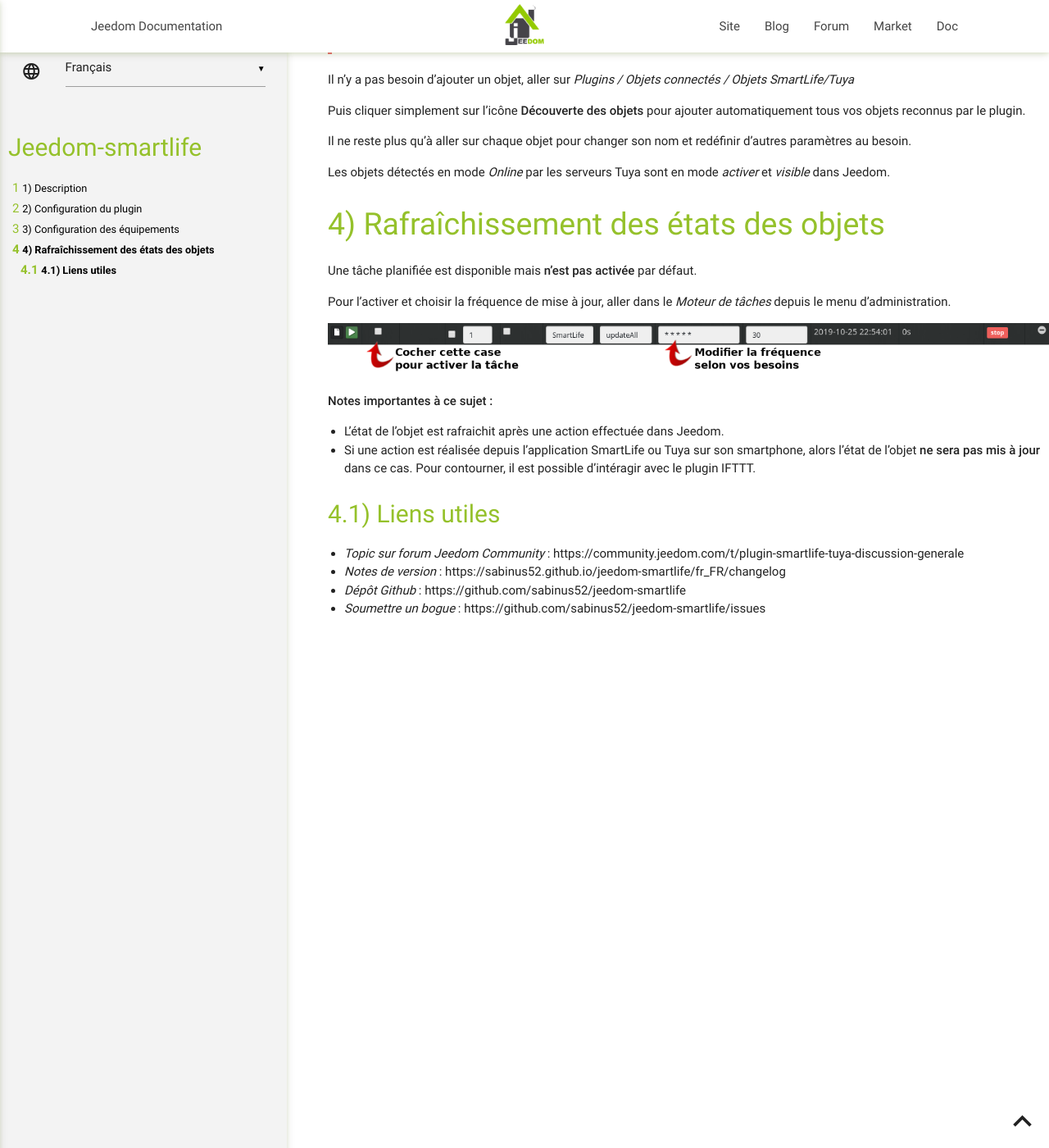
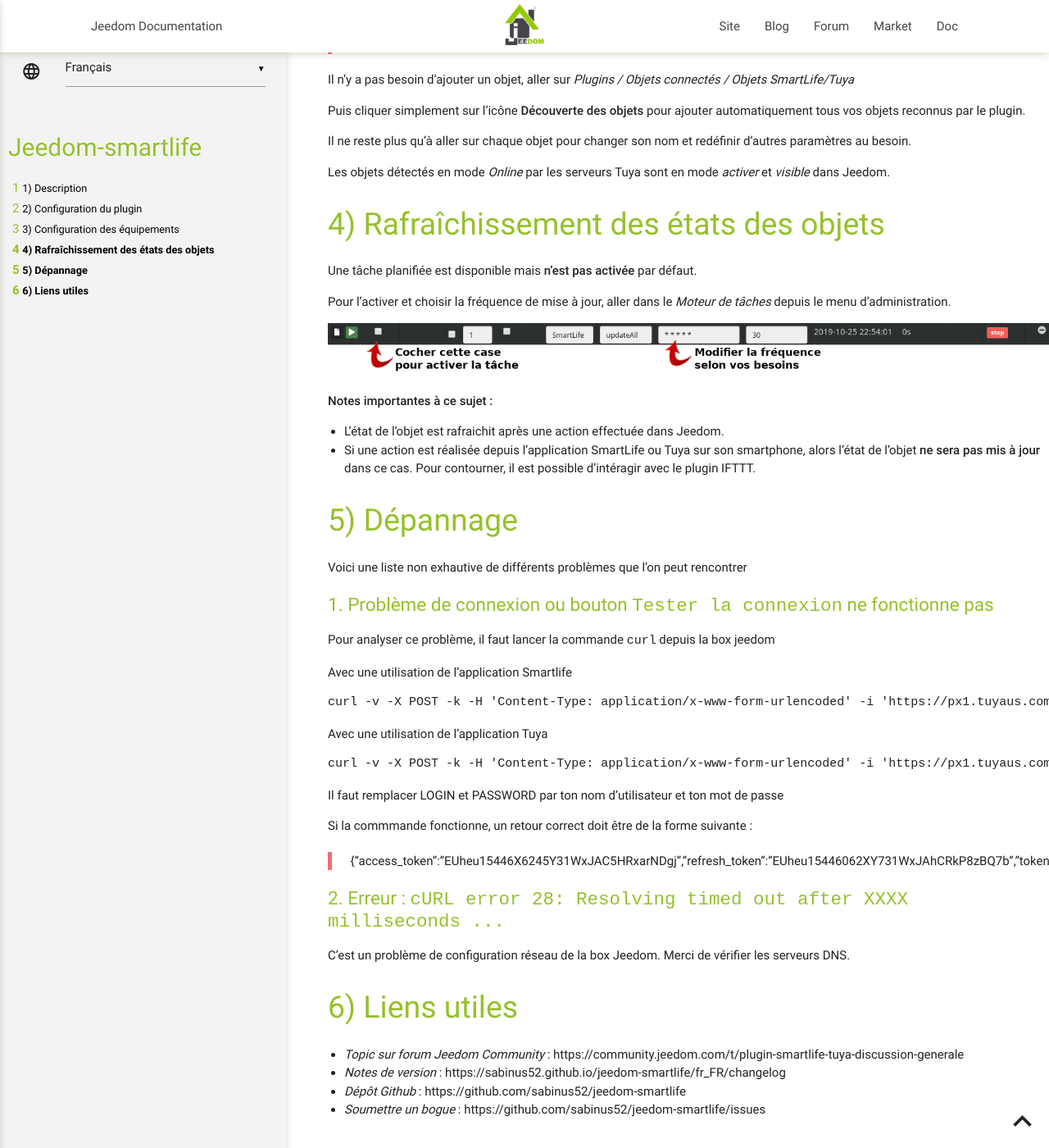
Before and after one commit to sabinus52/jeedom-smartlife, a Jekyll site: the page built from docs/fr_FR/index.md, in a window 1280 px wide and 1400 px high, scrolled down 847 px. Shown: the whole window at 82% size. Built offline with Jekyll 4.4.1, drawn with Linux system fonts in a browser that asks for light colours; our own code applies the rules of GitHub Pages for plain Markdown files.

Commit message:
Doc ajout chapitre dépannage

```diff
--- a/docs/fr_FR/index.md
+++ b/docs/fr_FR/index.md
@@ -15,6 +15,7 @@ Ce plugin permet de contrôler les objects connectés SmartLife ou Tuya.
 Les autres objets ne sont pas encore pris en compte. Certains objets comme le détecteur de porte, la sirène ne sont pas reconnus par l'API et ne seront donc pas gérés par le plugin.
 
 
+
 # Configuration du plugin
 
 Après téléchargement du plugin, il vous suffit juste d’activer celui-ci et de saisir son compte de connexion qui a été créé depuis l'application mobile :
@@ -25,6 +26,7 @@ Après téléchargement du plugin, il vous suffit juste d’activer celui-ci et
 - Nom de l'application qui a été utilisée lors de l'inscription
 
 Sauvegarder les informations et après il est possible de faire un test pour vérifier la bonne connexion avec les serveurs Tuya.
+
 
 
 # Configuration des équipements
@@ -38,6 +40,7 @@ Puis cliquer simplement sur l'icône **Découverte des objets** pour ajouter aut
 Il ne reste plus qu'à aller sur chaque objet pour changer son nom et redéfinir d'autres paramètres au besoin.
 
 Les objets détectés en mode *Online* par les serveurs Tuya sont en mode *activer* et *visible* dans Jeedom.
+
 
 
 # Rafraîchissement des états des objets
@@ -55,7 +58,38 @@ Pour l'activer et choisir la fréquence de mise à jour, aller dans le *Moteur d
 - Si une action est réalisée depuis l'application SmartLife ou Tuya sur son smartphone, alors l'état de l'objet **ne sera pas mis à jour** dans ce cas. Pour contourner, il est possible d'intéragir avec le plugin IFTTT.
 
 
-## Liens utiles
+
+# Dépannage
+
+Voici une liste non exhautive de différents problèmes que l'on peut rencontrer
+
+### 1. Problème de connexion ou bouton `Tester la connexion` ne fonctionne pas
+
+Pour analyser ce problème, il faut lancer la commande `curl` depuis la box jeedom
+
+Avec une utilisation de l'application Smartlife
+~~~ bash
+curl -v -X POST -k -H 'Content-Type: application/x-www-form-urlencoded' -i 'https://px1.tuyaus.com/homeassistant/auth.do' --data 'userName=LOGIN&password=PASSORD&countryCode=33&bizType=smart_life&from=tuya'
+~~~
+
+Avec une utilisation de l'application Tuya
+~~~ bash
+curl -v -X POST -k -H 'Content-Type: application/x-www-form-urlencoded' -i 'https://px1.tuyaus.com/homeassistant/auth.do' --data 'userName=LOGIN&password=PASSORD&countryCode=33&bizType=smart_life&from=tuya'
+~~~
+
+Il faut remplacer LOGIN et PASSWORD par ton nom d'utilisateur et ton mot de passe
+
+Si la commmande fonctionne, un retour correct doit être de la forme suivante :
+> {"access_token":"EUheu15446X6245Y31WxJAC5HRxarNDgj","refresh_token":"EUheu15446062XY731WxJAhCRkP8zBQ7b","token_type":"bearer","expires_in":864000}
+
+
+### 2. Erreur : `cURL error 28: Resolving timed out after XXXX milliseconds ...`
+
+C'est un problème de configuration réseau de la box Jeedom. Merci de vérifier les serveurs DNS.
+
+
+
+# Liens utiles
 
 - *Topic sur forum Jeedom Community* : https://community.jeedom.com/t/plugin-smartlife-tuya-discussion-generale
 - *Notes de version* : https://sabinus52.github.io/jeedom-smartlife/fr_FR/changelog
```
